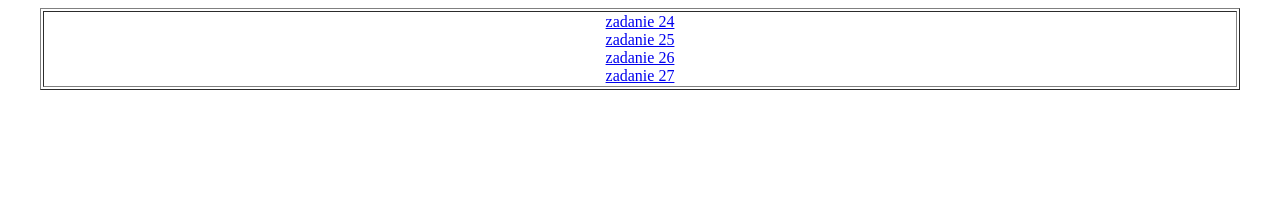
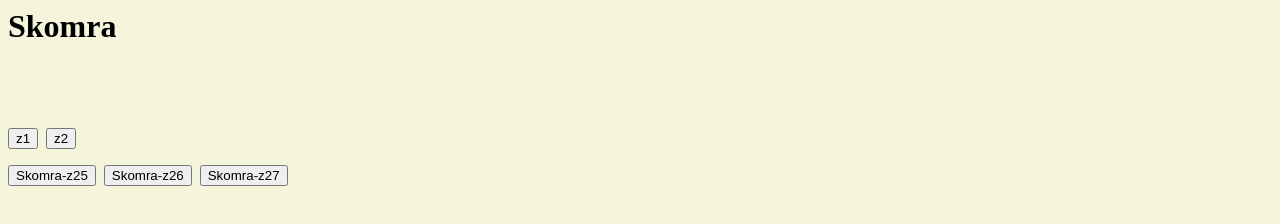
Before and after one commit to skomrai/obiektowe, a plain HTML site: page index.html in a window 1280 px wide. Drawn offline with Linux system fonts and the light colour scheme.

Commit message:
Update index.html

```diff
--- a/index.html
+++ b/index.html
@@ -1,19 +1,56 @@
 <html>
 <head>
-<META HTTP-EQUIV="content-type" CONTENT="text/html; CHARSET=iso-8859-2">
-</head>
+<title>Przykład nr 1 ? </title>
+<script language="JavaScript">
+function WinOpen_Skomra()
+{
+window.open("obraz.html","okienko","toolbar=no,directories=no,menubar=no,height=280,width=160,top=200,left=200");
+}
+
+    function Zad24_Skomra()
+    {
+  window.open("zad24.html","okienko","toolbar=no,menubar=no,directories=no,height=200,width=620,top=650,left=150");
+    }
+
+    function Zad25_Skomra()
+    {
+  window.open("zad25.html","okienko","toolbar=no,menubar=no,directories=no,height=200,width=620,top=650,left=150");
+    }
+
+    function zad26_Skomra()
+    {
+   window.open("zad26.html", "zad26", "toolbar=no, menubar=no, directories=no");
+    }
+   function zad27_Skomra()
+    {
+     window.open("zad27.html", "zad8", "toolbar=no, menubar=no, directories=no");
+
+
+</script>
+
+<style>
+body {size: 20px; font-weight: bolder; background-color: beige; color: black; }
+
+p {size: 2cm; font-weight: bolder; }
+
+</style>
+
+  </head>
+
 <body>
-<table width=95% border="1" align="center">
- <tr>
- <td width=18% align=center>
- <a href="zad24.html" target="strony"> zadanie 24</a>
- <br>
- <a href="zad25.html" target="strony">zadanie 25 </a>
- <br>
- <a href="zad26.html" target="strony">zadanie 26 </a>
- <br>
- <a href="zad27.html" target="strony"> zadanie 27 </a>
+<p><h1> Skomra <h1></p>
+  <form> <br>
+  <input type="button" name="przycisk" value="z1" onclick="WinOpen_Skomra(' ')">
+  <input type="button" name="zadanie2" value="z2" onclick="Zad24_Skomra(' ')">
+  <br>
+  <input type="button" name="przycisk3" value="Skomra-z25" onclick="Zad25_Skomra(' ')">
+  <input type="button" name="przycisk4" value="Skomra-z26" onclick="zad26_Skomra(' ')">
+  <input type="button" name="przycisk5" value="Skomra-z27" onclick="zad27_Skomra(' ')">
 
-</table>
-</body>
+
+  </form>
+
+
+
+    </body>
 </html>
```
